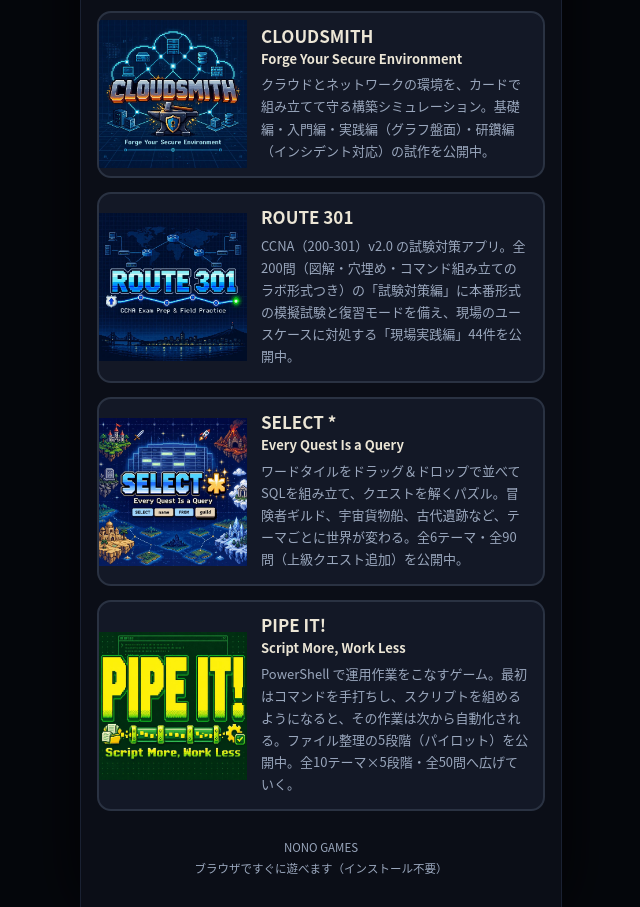
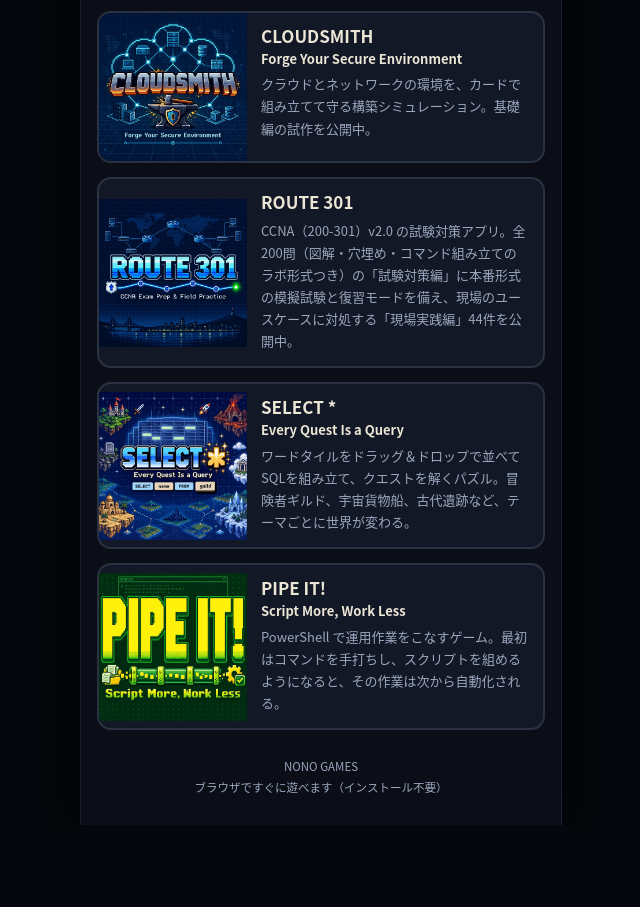
Before and after one commit to ukos/nono-games, a plain HTML site: page index.html in a window 1280 px wide. Shown: the part 1808-2715 px from the top of the page, without its empty margins (319-959 px from the left). After the commit the page ends 2633 px from the top, so only its background shows below. Drawn offline with Linux system fonts and the light colour scheme.

Commit message:
CLOUDSMITH／SELECT *／PIPE IT! の説明文を短縮

```diff
--- a/index.html
+++ b/index.html
@@ -142,7 +142,7 @@
     <img src="assets/logo-cloudsmith.jpg" alt="CLOUDSMITH — Forge Your Secure Environment ロゴ">
     <div class="body">
       <h2>CLOUDSMITH<span class="sub">Forge Your Secure Environment</span></h2>
-      <p>クラウドとネットワークの環境を、カードで組み立てて守る構築シミュレーション。基礎編・入門編・実践編（グラフ盤面）・研鑽編（インシデント対応）の試作を公開中。</p>
+      <p>クラウドとネットワークの環境を、カードで組み立てて守る構築シミュレーション。基礎編の試作を公開中。</p>
       <span class="play">▶ あそぶ</span>
     </div>
   </a>
@@ -160,7 +160,7 @@
     <img src="assets/logo-selectstar.jpg" alt="SELECT * — Every Quest Is a Query ロゴ">
     <div class="body">
       <h2>SELECT *<span class="sub">Every Quest Is a Query</span></h2>
-      <p>ワードタイルをドラッグ＆ドロップで並べてSQLを組み立て、クエストを解くパズル。冒険者ギルド、宇宙貨物船、古代遺跡など、テーマごとに世界が変わる。全6テーマ・全90問（上級クエスト追加）を公開中。</p>
+      <p>ワードタイルをドラッグ＆ドロップで並べてSQLを組み立て、クエストを解くパズル。冒険者ギルド、宇宙貨物船、古代遺跡など、テーマごとに世界が変わる。</p>
       <span class="play">▶ あそぶ</span>
     </div>
   </a>
@@ -169,7 +169,7 @@
     <img src="assets/logo-pipeit.jpg" alt="PIPE IT! — Script More, Work Less ロゴ">
     <div class="body">
       <h2>PIPE IT!<span class="sub">Script More, Work Less</span></h2>
-      <p>PowerShell で運用作業をこなすゲーム。最初はコマンドを手打ちし、スクリプトを組めるようになると、その作業は次から自動化される。ファイル整理の5段階（パイロット）を公開中。全10テーマ×5段階・全50問へ広げていく。</p>
+      <p>PowerShell で運用作業をこなすゲーム。最初はコマンドを手打ちし、スクリプトを組めるようになると、その作業は次から自動化される。</p>
       <span class="play">▶ あそぶ</span>
     </div>
   </a>
```
